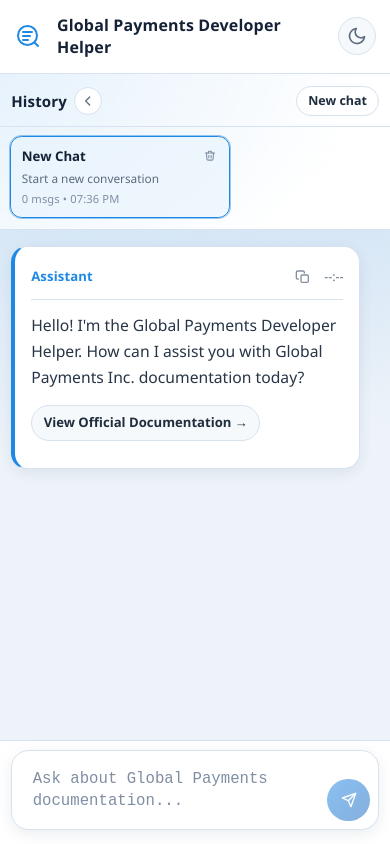
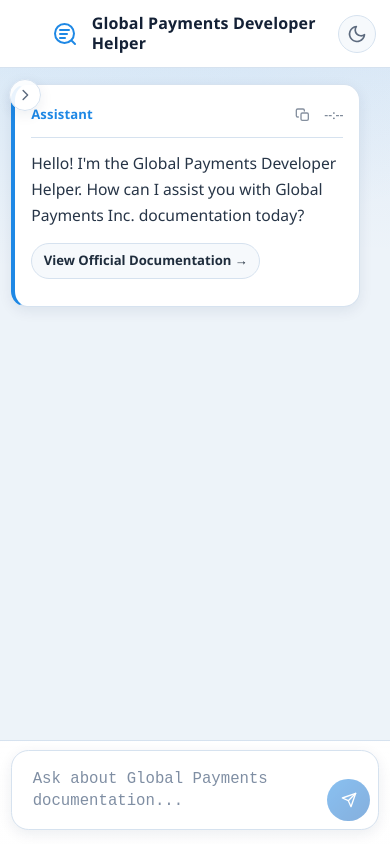
Before and after one commit to kbb-git/DocsBotGP, a Next.js app: page / in a window 390 px wide. Built offline with nearby package versions, Linux system fonts and the light colour scheme.

Commit message:
Improve mobile chat history drawer and responsive layout

```diff
--- a/app/page.tsx
+++ b/app/page.tsx
@@ -162,6 +162,7 @@
   const activeChat = chatSessions.find((session) => session.id === activeChatId) ?? chatSessions[0];
   const messages = activeChat?.messages ?? [];
   const contextWindowNotice = contextWindowNotices[activeChatId] || '';
+  const isMobileViewport = () => window.matchMedia('(max-width: 767px)').matches;
 
   // Toggle raw API display for a specific message
   const toggleRawApi = (messageId: string) => {
@@ -257,6 +258,8 @@
       const savedHistoryCollapseState = window.localStorage.getItem(HISTORY_COLLAPSE_STORAGE_KEY);
       if (savedHistoryCollapseState !== null) {
         setIsHistoryCollapsed(savedHistoryCollapseState === '1');
+      } else if (isMobileViewport()) {
+        setIsHistoryCollapsed(true);
       }
     } catch (error) {
       console.error('Unable to restore history panel preference:', error);
@@ -274,6 +277,32 @@
     }
   }, [isHistoryCollapsed]);
 
+  useEffect(() => {
+    const handleEscapeKey = (event: KeyboardEvent) => {
+      if (event.key === 'Escape' && !isHistoryCollapsed && isMobileViewport()) {
+        setIsHistoryCollapsed(true);
+      }
+    };
+
+    window.addEventListener('keydown', handleEscapeKey);
+    return () => {
+      window.removeEventListener('keydown', handleEscapeKey);
+    };
+  }, [isHistoryCollapsed]);
+
+  useEffect(() => {
+    if (isHistoryCollapsed || !isMobileViewport()) {
+      return;
+    }
+
+    const previousBodyOverflow = document.body.style.overflow;
+    document.body.style.overflow = 'hidden';
+
+    return () => {
+      document.body.style.overflow = previousBodyOverflow;
+    };
+  }, [isHistoryCollapsed]);
+
   // Keep active selection valid if sessions are replaced by restored data.
   useEffect(() => {
     if (!chatSessions.length) {
@@ -315,6 +344,10 @@
     setLastUserMessage(null);
     setShowRawApi({});
     formattedContentCache.current.clear();
+
+    if (isMobileViewport()) {
+      setIsHistoryCollapsed(true);
+    }
   };
 
   const handleSelectChat = (chatId: string) => {
@@ -326,6 +359,10 @@
     setLastUserMessage(null);
     setShowRawApi({});
     formattedContentCache.current.clear();
+
+    if (isMobileViewport()) {
+      setIsHistoryCollapsed(true);
+    }
   };
 
   const handleDeleteChat = (chatId: string) => {
@@ -1434,6 +1471,15 @@
       <Header />
 
       <div className={`chat-layout ${isHistoryCollapsed ? 'history-collapsed' : ''}`}>
+        {!isHistoryCollapsed && (
+          <button
+            type="button"
+            className="chat-history-backdrop"
+            onClick={handleToggleHistory}
+            aria-label="Close history panel"
+          />
+        )}
+
         {isHistoryCollapsed && (
           <button
             type="button"
--- a/app/styles/globals.css
+++ b/app/styles/globals.css
@@ -132,8 +132,16 @@
 
 main {
   height: 100vh;
+  min-height: 100vh;
   display: flex;
   flex-direction: column;
+}
+
+@supports (height: 100dvh) {
+  main {
+    height: 100dvh;
+    min-height: 100dvh;
+  }
 }
 
 a {
@@ -288,6 +296,10 @@
     transform var(--motion-fast) var(--ease-standard);
 }
 
+.chat-history-backdrop {
+  display: none;
+}
+
 .history-reopen-handle:hover {
   background-color: var(--surface-color);
   border-color: var(--border-strong);
@@ -411,12 +423,21 @@
   font-weight: 700;
   color: var(--bot-heading-color);
   line-height: 1.35;
+  display: -webkit-box;
+  -webkit-box-orient: vertical;
+  -webkit-line-clamp: 1;
+  overflow: hidden;
+  text-overflow: ellipsis;
 }
 
 .chat-history-preview {
   font-size: 0.74rem;
   color: var(--text-muted);
   line-height: 1.4;
+  display: -webkit-box;
+  -webkit-box-orient: vertical;
+  -webkit-line-clamp: 2;
+  overflow: hidden;
 }
 
 .chat-history-meta {
@@ -1278,14 +1299,21 @@
   }
 
   .chat-layout {
-    flex-direction: column;
+    position: relative;
   }
 
   .chat-history {
-    width: 100%;
-    border-right: none;
-    border-bottom: 1px solid var(--border-color);
-    max-height: 220px;
+    position: absolute;
+    top: 0;
+    left: 0;
+    bottom: 0;
+    width: min(88vw, 340px);
+    max-width: 340px;
+    max-height: none;
+    z-index: 32;
+    border-right: 1px solid var(--border-color);
+    border-bottom: none;
+    box-shadow: var(--shadow-lg);
   }
 
   .chat-history-header {
@@ -1293,15 +1321,26 @@
   }
 
   .chat-history-list {
-    flex-direction: row;
-    overflow-x: auto;
-    overflow-y: hidden;
+    flex-direction: column;
+    overflow-x: hidden;
+    overflow-y: auto;
     padding: 0.55rem 0.6rem 0.7rem;
   }
 
   .chat-history-item {
-    min-width: 220px;
-    max-width: 260px;
+    min-width: 0;
+    max-width: none;
+  }
+
+  .chat-history-backdrop {
+    display: block;
+    position: absolute;
+    inset: 0;
+    z-index: 31;
+    border: none;
+    background: rgba(5, 12, 24, 0.38);
+    backdrop-filter: blur(1.5px);
+    -webkit-backdrop-filter: blur(1.5px);
   }
 
   .history-reopen-handle {
@@ -1309,14 +1348,20 @@
     left: 0.55rem;
     width: 32px;
     height: 32px;
+    z-index: 26;
   }
 
   .chat-header {
-    padding: 0.9rem 0.85rem;
+    padding: 0.9rem 0.85rem 0.9rem 3.25rem;
   }
 
   .chat-header h1 {
     font-size: 1rem;
+    line-height: 1.2;
+  }
+
+  .chat-main {
+    width: 100%;
   }
 
   .chat-messages {
@@ -1329,7 +1374,7 @@
   }
 
   .chat-input-wrapper {
-    padding: 0.6rem 0.7rem 0.85rem;
+    padding: 0.6rem 0.7rem calc(0.85rem + env(safe-area-inset-bottom, 0px));
   }
 
   .documentation-link {
```
